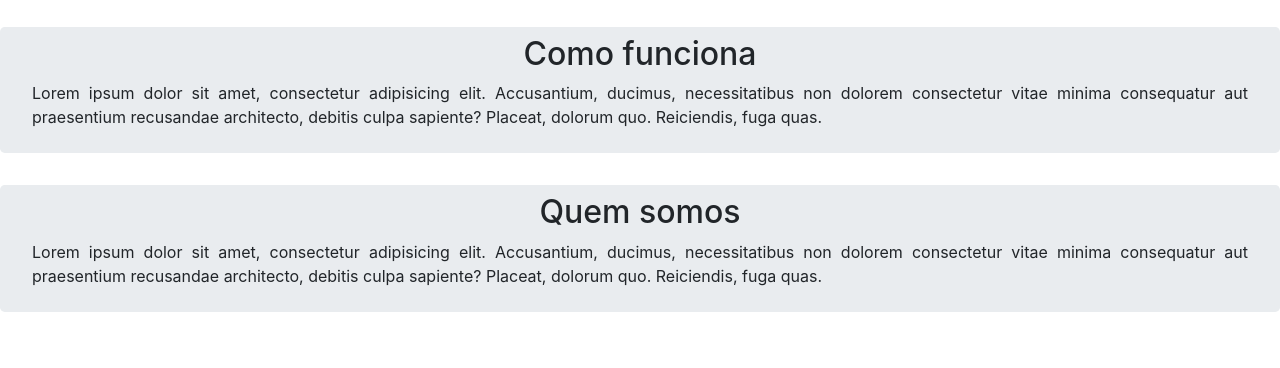
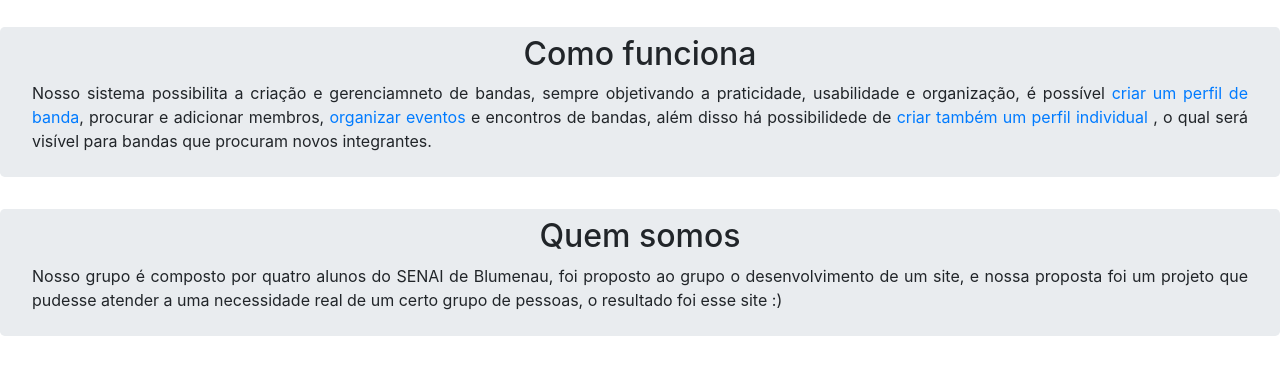
Before and after one commit to Gabriel-E-Cunha/composerBandMaker, a PHP site: page /templates/index.phtml in a window 1280 px wide. Shown: the part 1113-1481 px from the top of the page. Before the commit the page ends 1425 px from the top, so only its background shows below. Run offline with PHP 8.4, Linux system fonts and the light colour scheme; the template is opened without the code that fills it, so the values that code supplies are empty.

Commit message:
Update index.phtml

```diff
--- a/templates/index.phtml
+++ b/templates/index.phtml
@@ -25,8 +25,9 @@
                         <!-- Caso não logado, exibe "Login/cadastrar"
                     Caso logado, exibe o nome do perfil -->
                         <?php
-                    if($perfil_normal != null) {
-                        echo '<a class="nav-link" href="/perfil/">'.$perfil_normal[0]['nome'].'<span class="sr-only">(current)</span></a>';
+                        if ($perfil_normal != null) {
+                            echo '<a class="nav-link" href="/perfil/">' . $perfil_normal[0]['nome'] . '<span class="sr-only">
+                        (current)</span></a>';
                         } else {
                             echo '<a class="nav-link" href="/login/">Login/Cadastrar<span class="sr-only">(current)</span></a>';
                         }
@@ -43,7 +44,7 @@
                     </li>
                     <!-- Cria o botão sair caso esteja logado -->
                     <?php
-                    if($perfil_normal != null) {
+                    if ($perfil_normal != null) {
                         echo '<li class="nav-item bd-highlight">';
                         echo '<a class="nav-link" href="/logout">Sair</a>';
                         echo '</li>';
@@ -55,20 +56,21 @@
     </header>
 
     <div class="container my-5">
-        <section class="text-center">
+
+    <section class="text-center p-0">
             <div class="row">
                 <div class="col-12">
                     <h1>Band Maker: encontre sua banda</h1>
                 </div>
                 <div class="col-12">
-                    <img class="img-fluid mx-auto w-100 d-block rounded my-0" src="../assets/img/crowd.jpg" alt="">
+                    <img class="img-fluid mx-auto w-100 d-block rounded my-0" src="../assets/img/crowd.jpg" alt="Rock Image" title="Band Maker">
                 </div>
                 <!-- Pesquisa -->
                 <div class="row mt-4 justify-content-center mx-auto">
                     <div class="col-md-4 col-sm-12 ">
                         <div class="card ">
                             <a class="btn btn-light p-0" href="pesquisa/" role="button">
-                                <img class="card-img-top" src="assets/img/searchBand.png">
+                                <img class="card-img-top" src="assets/img/searchBand.png" title="Procurar Banda">
                                 <div class="card-body">
                                     <h5 class="card-title">Procurar Bandas</h5>
                                 </div>
@@ -78,7 +80,7 @@
                     <div class="col-md-4 col-sm-12">
                         <div class="card">
                             <a class="btn btn-light p-0" href="criarBanda/" role="button">
-                                <img class="card-img-top" src="assets/img/startBand.png">
+                                <img class="card-img-top" src="assets/img/startBand.png" title="Criar Banda">
                                 <div class="card-body">
                                     <h5 class="card-title">Criar Banda</h5>
                                 </div>
@@ -92,8 +94,8 @@
 
                 </div>
             </div>
+        </section>
     </div>
-    </section>
 
     <section class="mt-3 text-center">
         <!-- Como funciona -->
@@ -103,11 +105,13 @@
                     <h2 class="display-5">Como funciona</h2>
                     <article>
                         <p class="text-justify">
-                            Lorem ipsum dolor sit amet, consectetur adipisicing elit. Accusantium, ducimus,
-                            necessitatibus non dolorem consectetur vitae minima consequatur aut praesentium
-                            recusandae
-                            architecto, debitis culpa sapiente? Placeat, dolorum quo. Reiciendis, fuga quas.
+                            Nosso sistema possibilita a criação e gerenciamneto de bandas, sempre objetivando a praticidade,
+                            usabilidade e organização, é possível <a href="criarBanda/">criar um perfil de banda</a>, procurar e adicionar membros,
+                            <a href="/eventos/">organizar eventos</a> e encontros de bandas, além disso há possibilidede de <a href="/criarConta/">criar também um perfil individual</a> ,
+                            o qual será visível para bandas que procuram novos integrantes.
                         </p>
+
+                        <a href=""></a>
                     </article>
                 </div>
             </div>
@@ -119,10 +123,9 @@
                     <h2 class="display-5 ">Quem somos</h2>
                     <article>
                         <p class="text-justify">
-                            Lorem ipsum dolor sit amet, consectetur adipisicing elit. Accusantium, ducimus,
-                            necessitatibus non dolorem consectetur vitae minima consequatur aut praesentium
-                            recusandae
-                            architecto, debitis culpa sapiente? Placeat, dolorum quo. Reiciendis, fuga quas.
+                            Nosso grupo é composto por quatro alunos do SENAI de Blumenau, foi proposto ao grupo o desenvolvimento
+                            de um site, e nossa proposta foi um projeto que pudesse atender a uma necessidade real de um certo grupo
+                            de pessoas, o resultado foi esse site :)
                         </p>
                     </article>
                 </div>
@@ -135,7 +138,7 @@
     <footer>
         <nav class="navbar navbar-expand-sm navbar-dark bg-dark p-0 fixed-bottom">
             <div class="mx-auto order-0">
-                <a class="navbar-text mx-auto" href="#">&copy;Copyright</a>
+                <a class="navbar-text mx-auto" href="#">&copy;Copyright BandMaker® 2019</a>
             </div>
         </nav>
     </footer>
```
Lines whose indentation alone changed are shown as unchanged.
